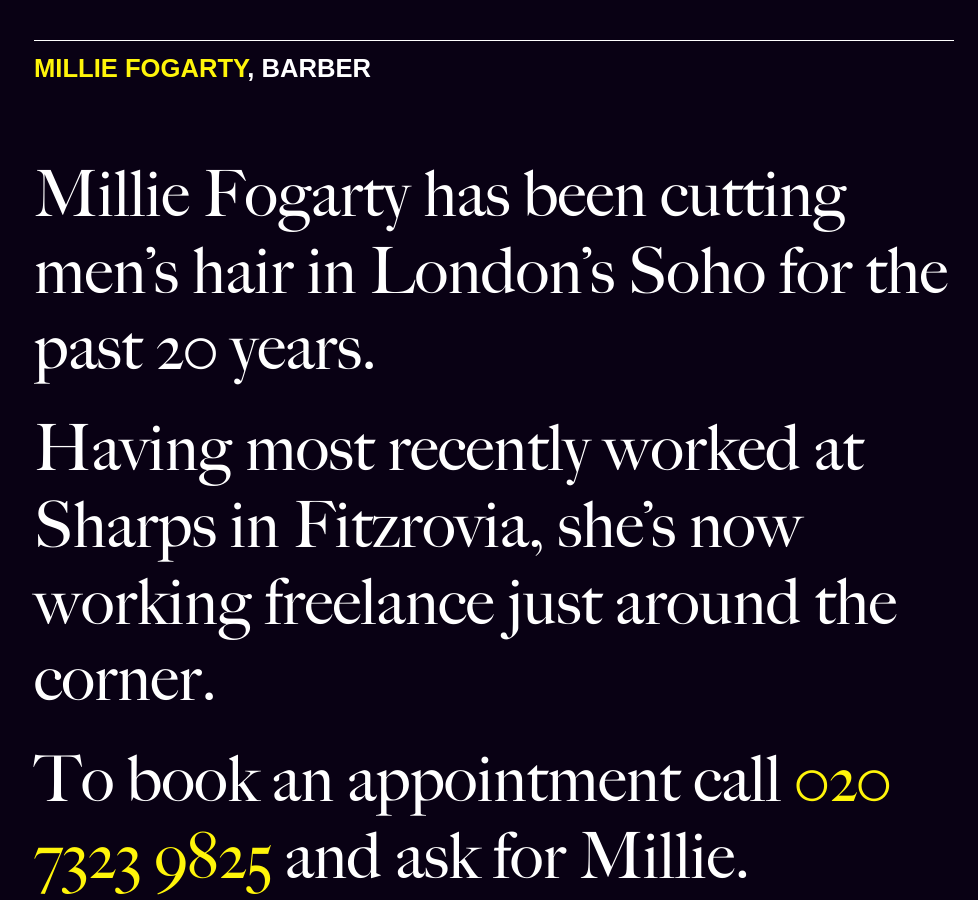
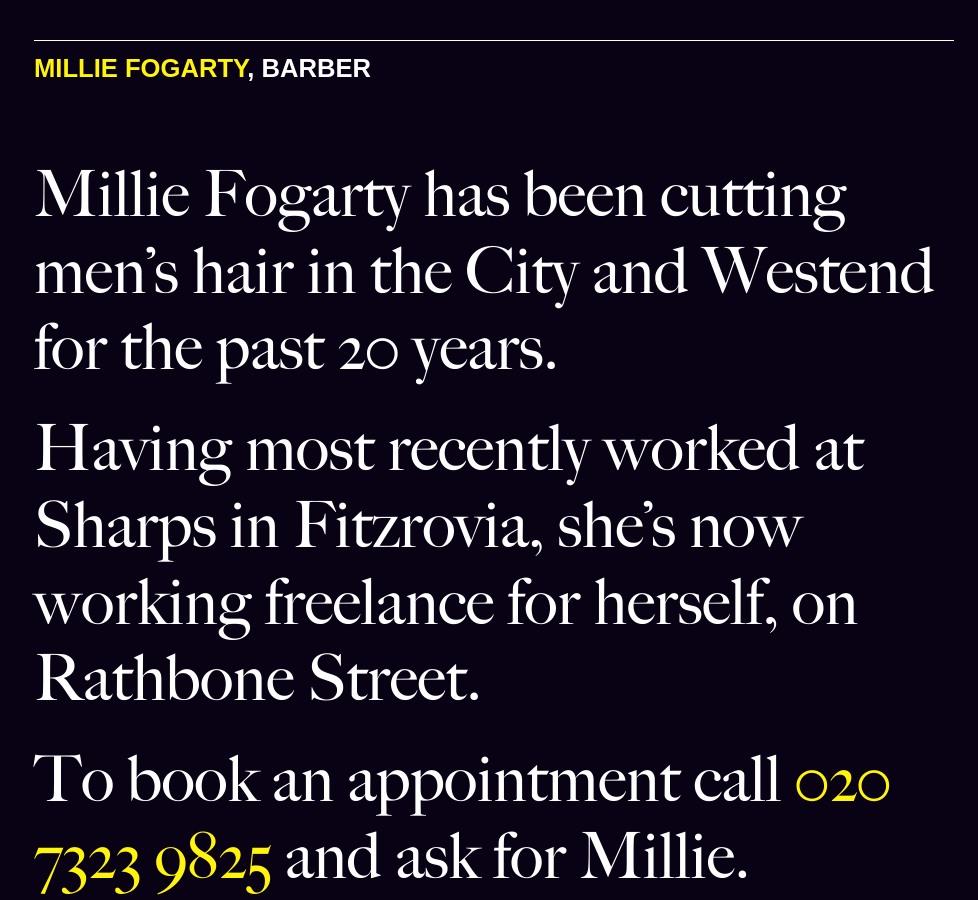
Before and after one commit to vfhwang/milliethebarber, a Jekyll site: the page built from index.md, in a window 1280 px wide and 900 px high. Shown: the whole window, without its empty margins (6-984 px from the left). Built offline with Jekyll 4.4.1, drawn with Linux system fonts in a browser that asks for light colours.

Commit message:
changed description

```diff
--- a/_posts/2018-09-25-about.markdown
+++ b/_posts/2018-09-25-about.markdown
@@ -5,8 +5,8 @@ date:   2018-09-25 22:02:28 +0100
 categories:  about
 ---
 
-Millie Fogarty has been cutting men’s hair in London’s Soho for the past 20 years.
+Millie Fogarty has been cutting men’s hair in the City and Westend for the past 20 years.
 
-Having most recently worked at Sharps in Fitzrovia, she’s now working freelance just around the corner.
+Having most recently worked at Sharps in Fitzrovia, she’s now working freelance for herself, on Rathbone Street.
 
 To book an appointment call <a href="tel:02073239825">020 7323 9825</a> and ask for Millie.
```
